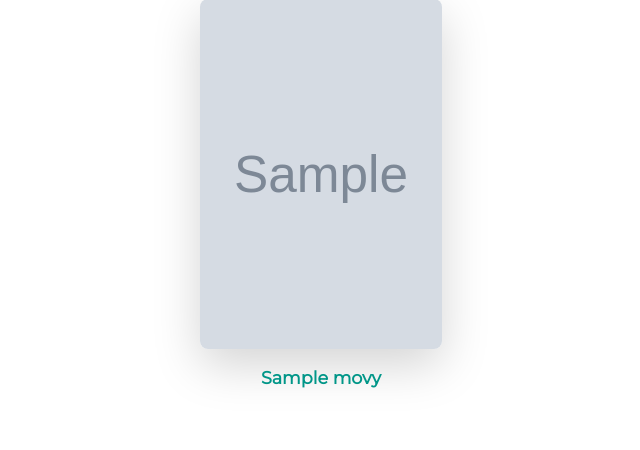
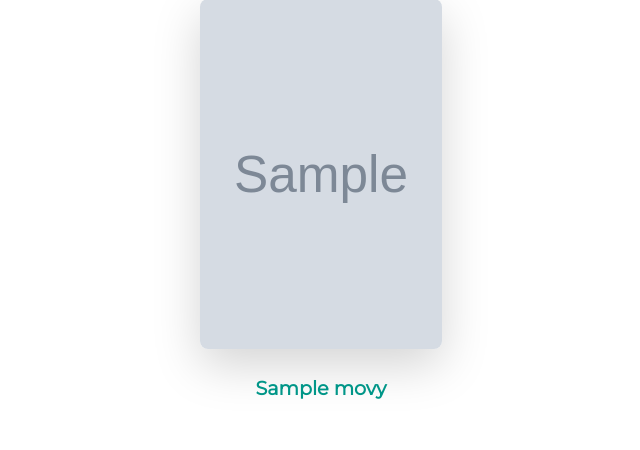
Before and after one commit to jaybhoyar/movie-library-node, a Node server app: page /movies in a window 1280 px wide. Shown: the part 105-555 px from the top of the page, without its empty margins (319-959 px from the left). Run offline with Node 20, Linux system fonts and the light colour scheme; tables that the repository leaves empty hold one stand-in row (values such as "Sample post"); grey boxes marked "Sample" are stand-in pictures; some libraries are stand-ins or nearby versions.

Commit message:
movie image change

```diff
--- a/public/stylesheets/style.css
+++ b/public/stylesheets/style.css
@@ -202,10 +202,6 @@ main .display_container .movie_container a .container {
   font-size: 0;
   border: none;
   padding-bottom: 20px;
-  -webkit-transition: -webkit-transform 0.25s cubic-bezier(0.33, 0.04, 0.63, 0.93);
-  transition: -webkit-transform 0.25s cubic-bezier(0.33, 0.04, 0.63, 0.93);
-  transition: transform 0.25s cubic-bezier(0.33, 0.04, 0.63, 0.93);
-  transition: transform 0.25s cubic-bezier(0.33, 0.04, 0.63, 0.93), -webkit-transform 0.25s cubic-bezier(0.33, 0.04, 0.63, 0.93);
 }
 
 main .display_container .movie_container a .container img {
@@ -214,17 +210,21 @@ main .display_container .movie_container a .container img {
   width: 100%;
   border-radius: 8px;
   height: 350px;
+  -webkit-transition: -webkit-transform 0.25s cubic-bezier(0.33, 0.04, 0.63, 0.93);
+  transition: -webkit-transform 0.25s cubic-bezier(0.33, 0.04, 0.63, 0.93);
+  transition: transform 0.25s cubic-bezier(0.33, 0.04, 0.63, 0.93);
+  transition: transform 0.25s cubic-bezier(0.33, 0.04, 0.63, 0.93), -webkit-transform 0.25s cubic-bezier(0.33, 0.04, 0.63, 0.93);
+}
+
+main .display_container .movie_container a .container img:hover {
+  -webkit-transform: scale(1.1);
+          transform: scale(1.1);
 }
 
 main .display_container .movie_container a .container h2 {
-  margin-top: 20px;
+  margin-top: 30px;
   text-align: center;
-  font-size: 1.1rem;
+  font-size: 1.2rem;
   font-weight: 600;
 }
-
-main .display_container .movie_container a .container:hover {
-  -webkit-transform: scale(1.1);
-          transform: scale(1.1);
-}
 /*# sourceMappingURL=style.css.map */
--- a/public/stylesheets/style.scss
+++ b/public/stylesheets/style.scss
@@ -178,23 +178,23 @@ main {
 					font-size: 0;
 					border: none;
 					padding-bottom: 20px;
-					transition: transform 0.25s
-						cubic-bezier(0.33, 0.04, 0.63, 0.93);
 					img {
 						box-shadow: 0rem 1rem 3rem rgba(0, 0, 0, 0.171);
 						width: 100%;
 						border-radius: 8px;
 						height: 350px;
+						transition: transform 0.25s
+							cubic-bezier(0.33, 0.04, 0.63, 0.93);
+					}
+					img:hover {
+						transform: scale(1.1);
 					}
 					h2 {
-						margin-top: 20px;
+						margin-top: 30px;
 						text-align: center;
-						font-size: 1.1rem;
+						font-size: 1.2rem;
 						font-weight: 600;
 					}
-				}
-				.container:hover {
-					transform: scale(1.1);
 				}
 			}
 		}
```
Also changed, not shown: 2 other files.
